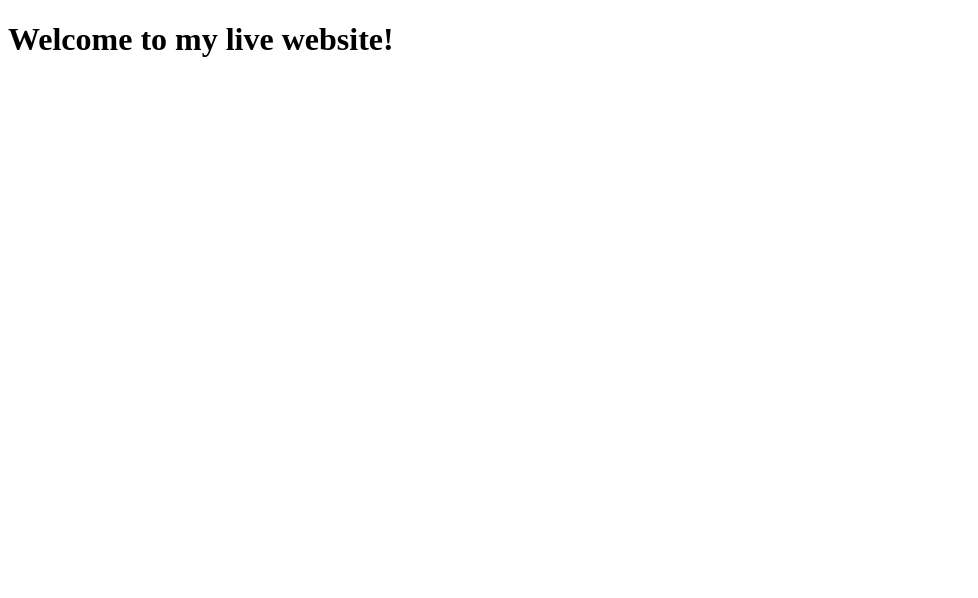
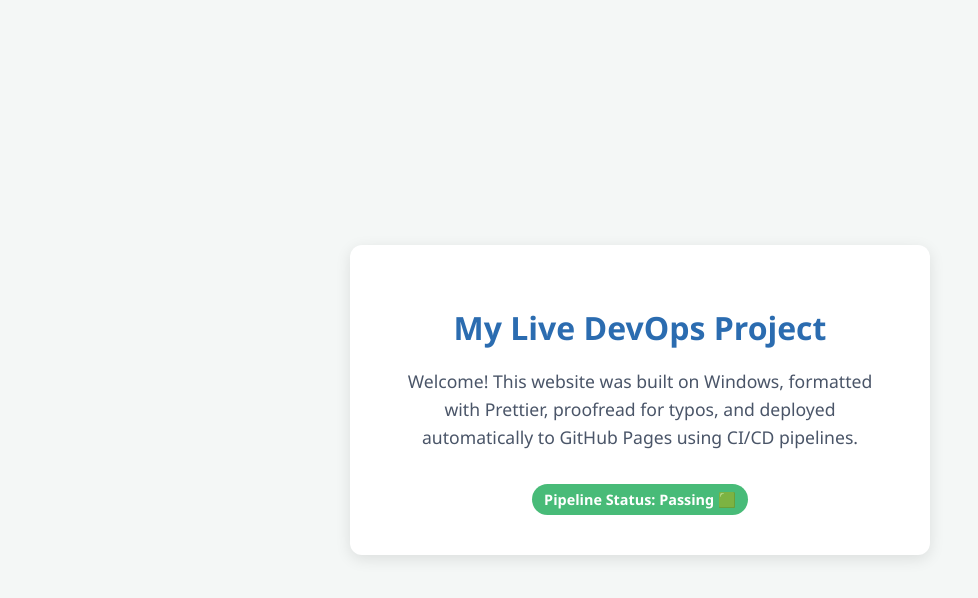
Before and after one commit to Shivani-2728/my-first-pipeline, a plain HTML site: page index.html in a window 1280 px wide. Shown: the whole page, without its empty margins (0-978 px from the left). Drawn offline with Linux system fonts and the light colour scheme.

Commit message:
design: upgrade landing page layout and styles

```diff
--- a/index.html
+++ b/index.html
@@ -1,9 +1,59 @@
 <!doctype html>
-<html>
+<html lang="en">
   <head>
-    <title>My Portfolio</title>
+    <meta charset="UTF-8" />
+    <meta name="viewport" content="width=device-width, initial-scale=1.0" />
+    <title>My Automated DevOps Showcase</title>
+    <style>
+      body {
+        font-family: "Segoe UI", Tahoma, Geneva, Verdana, sans-serif;
+        background-color: #f4f7f6;
+        color: #333;
+        margin: 0;
+        padding: 0;
+        display: flex;
+        justify-content: center;
+        align-items: center;
+        height: 100vh;
+      }
+      .container {
+        background: white;
+        padding: 40px;
+        border-radius: 12px;
+        box-shadow: 0 4px 15px rgba(0, 0, 0, 0.1);
+        text-align: center;
+        max-width: 500px;
+      }
+      h1 {
+        color: #2b6cb0;
+        margin-bottom: 10px;
+      }
+      p {
+        font-size: 1.1rem;
+        line-height: 1.6;
+        color: #4a5568;
+      }
+      .badge {
+        display: inline-block;
+        background-color: #48bb78;
+        color: white;
+        padding: 6px 12px;
+        border-radius: 20px;
+        font-weight: bold;
+        font-size: 0.9rem;
+        margin-top: 15px;
+      }
+    </style>
   </head>
   <body>
-    <h1>Welcome to my live website!</h1>
+    <div class="container">
+      <h1>My Live DevOps Project</h1>
+      <p>
+        Welcome! This website was built on Windows, formatted with Prettier,
+        proofread for typos, and deployed automatically to GitHub Pages using
+        CI/CD pipelines.
+      </p>
+      <div class="badge">Pipeline Status: Passing 🟩</div>
+    </div>
   </body>
 </html>
```
